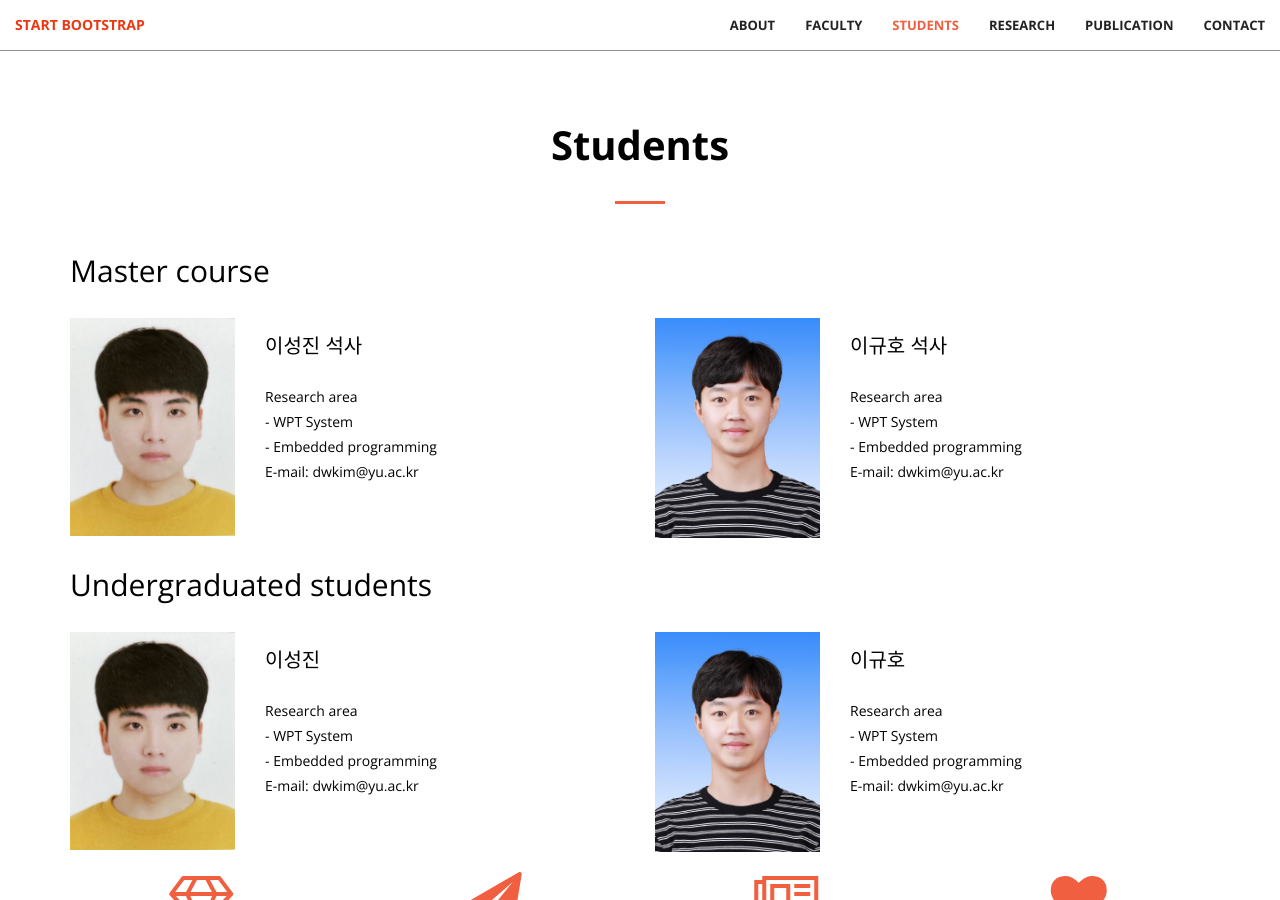
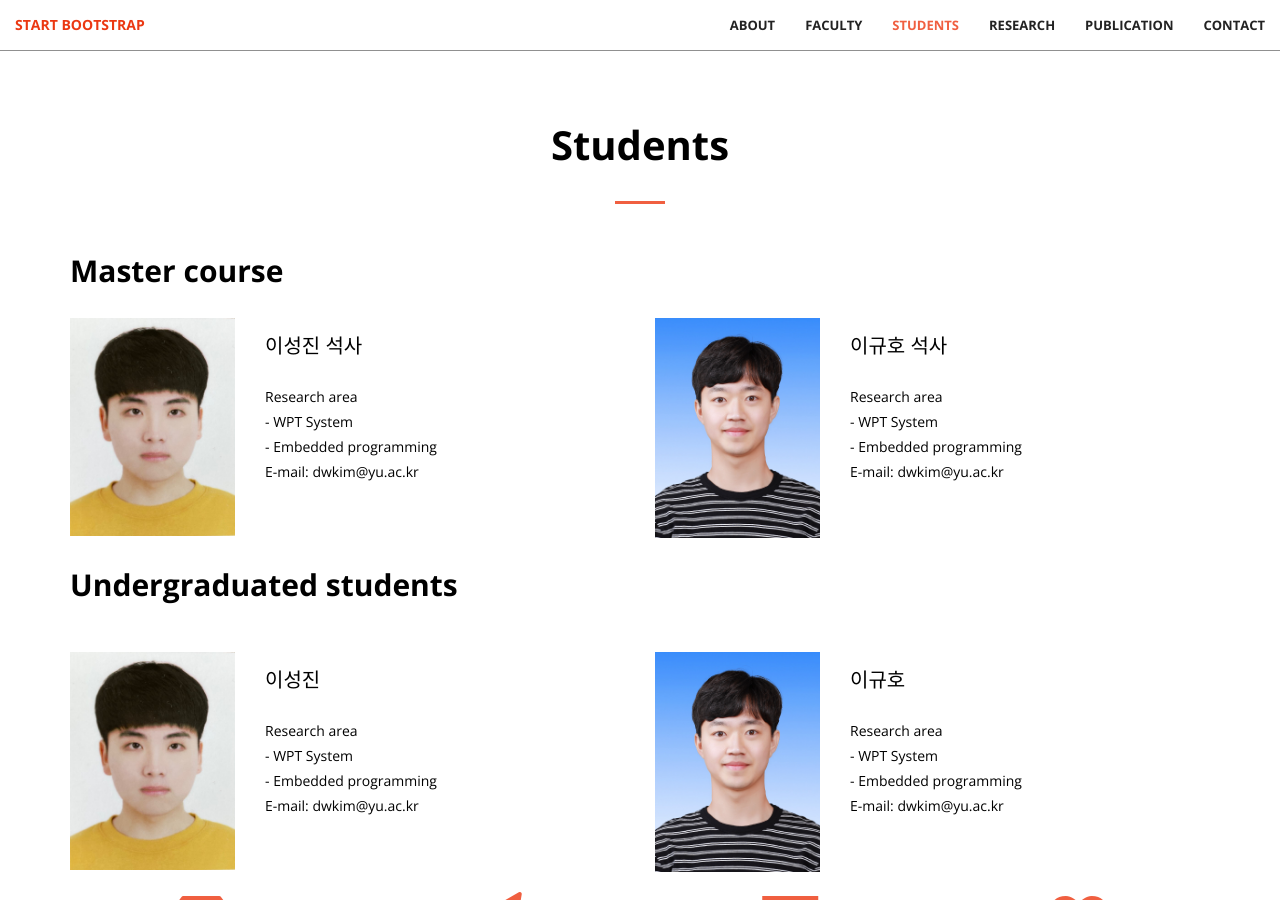
Before and after one commit to dwKim88/AEL, a Jekyll site: the page built from index.html, in a window 1280 px wide and 900 px high, scrolled down 3633 px. Built offline with Jekyll 4.4.1, drawn with Linux system fonts in a browser that asks for light colours.

```diff
--- a/_includes/students.html
+++ b/_includes/students.html
@@ -19,7 +19,7 @@
             <div class="col-xs-12 text-left">
                  <h2>
                     <p style="line-height: 1.8; color:black; font-size:30px;">
-                            Master course
+                        <B>Master course</B>
                      </p>
                 </h2>
             </div>
@@ -28,12 +28,12 @@
 
     <div class="container">
         <div class="row">
-        <!-- 학부생1 사진 -->
+        <!-- 석사1 사진 -->
             <div class="col-xs-2 text-left">
                  <!-- Picture part -->
                  <img src="img/portfolio/01_SLee.jpg" class="img-responsive" alt="">
             </div>
-        <!-- 학부생1 정보 -->
+        <!-- 석사1 정보 -->
             <div class="col-xs-4 text-left">
                 <h4>
                     <p style="line-height: 1.8; color:black; font-size:20px;">
@@ -48,12 +48,12 @@
                 </h4>
             </div>
 
-            <!-- 학부생2 사진 -->
+            <!-- 석사2 사진 -->
             <div class="col-xs-2 text-left">
                  <!-- Picture part -->
                  <img src="img/portfolio/02_KLee.jpg" class="img-responsive" alt="">
             </div>
-            <!-- 학부생2 정보 -->
+            <!-- 석사2 정보 -->
             <div class="col-xs-4 text-left">
                 <h4>
                     <p style="line-height: 1.8; color:black; font-size:20px;">
@@ -71,19 +71,20 @@
         </div>
     </div>
 
-    <!-- 석사과정 -->
+    <!-- 학부연구생 -->
     <div class="container">
         <div class="row">
             <div class="col-xs-12 text-left">
                  <h2>
                     <p style="line-height: 1.8; color:black; font-size:30px;">
-                            Undergraduated students
+                        <B>Undergraduated students</B>
                      </p>
                 </h2>
             </div>
         </div>
     </div>
 
+    <br>
     <div class="container">
         <div class="row">
         <!-- 학부생1 사진 -->
```
